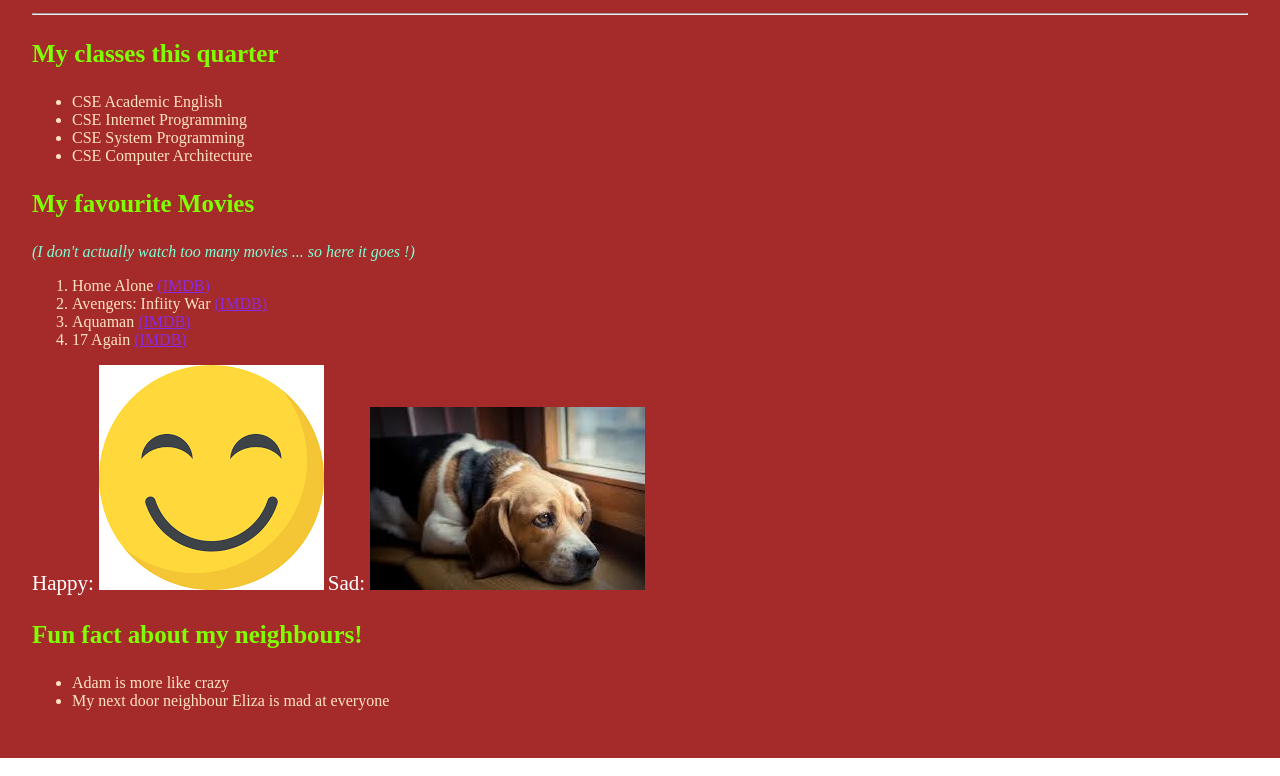
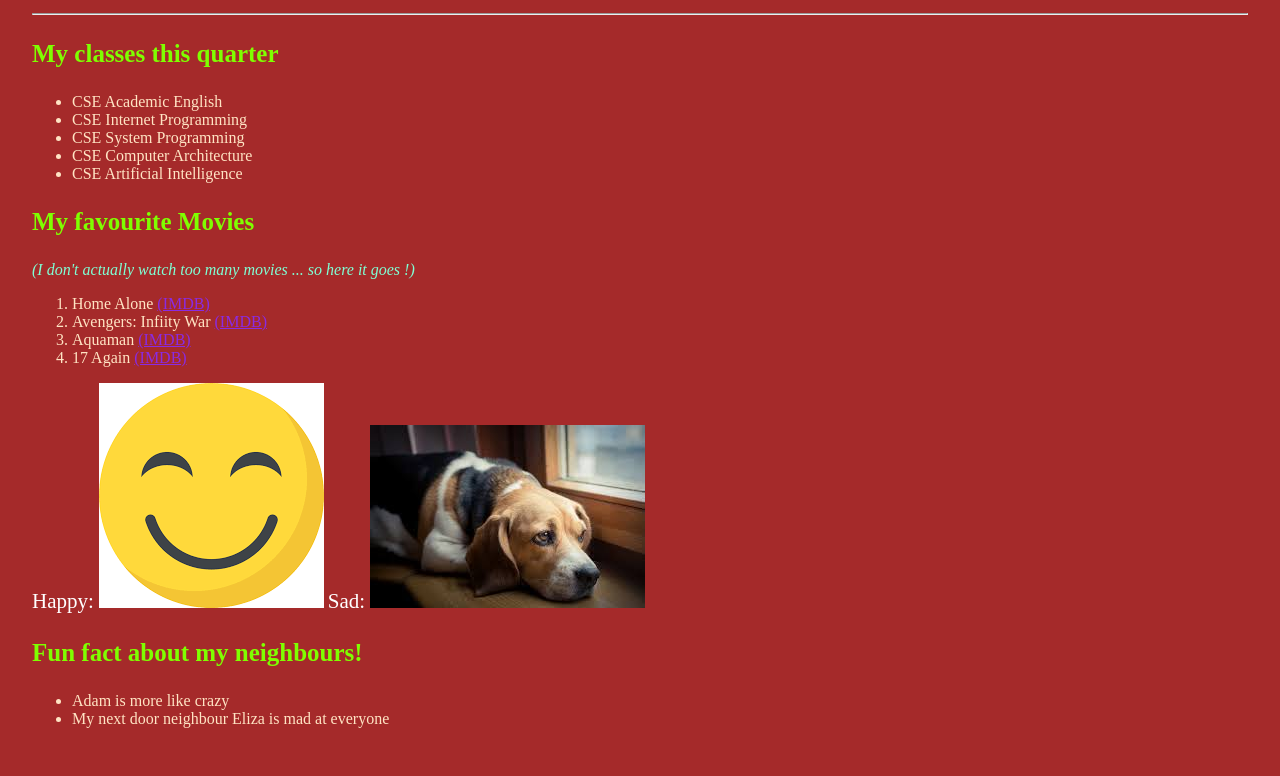
Before and after one commit to humble17/humble17.github.io, a plain HTML site: page index.html in a window 1280 px wide. Shown: the part 133-909 px from the top of the page. Drawn offline with Linux system fonts and the light colour scheme.

Commit message:
added new class

```diff
--- a/index.html
+++ b/index.html
@@ -21,6 +21,7 @@
                 <li>CSE  Internet Programming</li>
                 <li>CSE  System Programming</li>
                 <li>CSE  Computer Architecture</li>
+                <li>CSE  Artificial Intelligence</li>
             </ul>
         </div>
 
```
